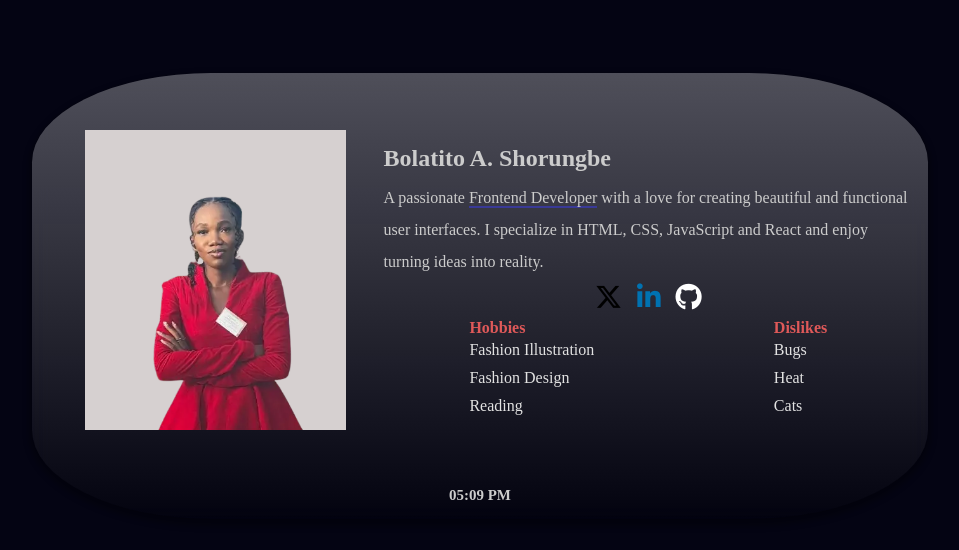
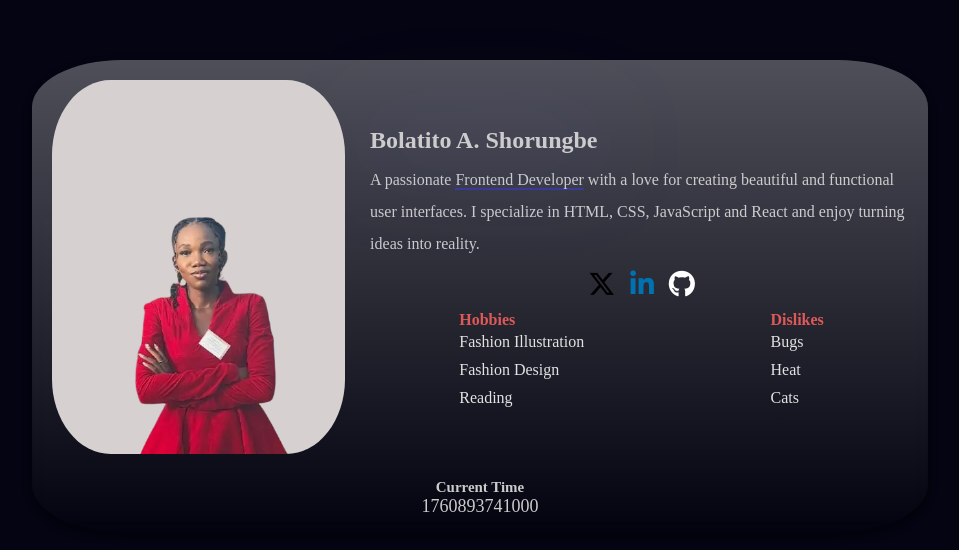
Before and after one commit to Bo1atit0/HNG_Profile-Card, a plain HTML site: page index.html in a window 1280 px wide. Shown: the part 104-654 px from the top of the page, without its empty margins (160-1119 px from the left). Drawn offline with Linux system fonts and the light colour scheme.

Commit message:
Feat:changed the time to ms

```diff
--- a/index.html
+++ b/index.html
@@ -96,7 +96,7 @@
         </div>
       </div>
       <!-- time  -->
-      <div data-testid="test-user-time" class="current-time-utc">
+      <div data-testid="test-user-time" class="time" style="text-align: center">
         <h5>Current Time</h5>
       </div>
     </article>
--- a/index.js
+++ b/index.js
@@ -1,10 +1,12 @@
-const now = new Date();
-let hours = now.getUTCHours(); // get hours from the full time
-const amPm = hours < 12 ? "AM" : "PM";
-hours = hours % 12 || 12;
-const formattedHours = hours.toString().padStart(2, "0");
-const minutes = now.getUTCMinutes().toString().padStart(2, 0);
-const currentTime = `${formattedHours}:${minutes} ${amPm}`;
-console.log(currentTime);
+// const now = new Date();
+// let hours = now.getUTCHours(); // get hours from the full time
+// const amPm = hours < 12 ? "AM" : "PM";
+// hours = hours % 12 || 12;
+// const formattedHours = hours.toString().padStart(2, "0");
+// const minutes = now.getUTCMinutes().toString().padStart(2, 0);
+// const currentTime = `${formattedHours}:${minutes} ${amPm}`;
+// console.log(currentTime);
 
-document.querySelector(".current-time-utc h5").innerText = `${currentTime}`;
+// document.querySelector(".current-time-utc h5").innerText = `${currentTime}`;
+const timeDiv = document.getElementsByClassName("time")[0]; // first element with class "time"
+timeDiv.innerHTML = `<h5>Current Time</h5> <p>${Date.now()}</p>`;
--- a/style.css
+++ b/style.css
@@ -29,10 +29,10 @@ body {
   flex-direction: column;
   align-items: center;
   justify-content: center;
-  gap: 15px;
+  gap: 20px;
   /* border: 1px solid #ccc;*/
   box-shadow: 0 4px 6px 3px rgba(0, 0, 0, 0.329);
-  border-radius: 20%;
+  border-radius: 10%;
   width: 70vw;
   margin: auto;
   padding: 15px;
@@ -50,6 +50,7 @@ body {
 
   align-items: center;
   justify-content: center;
+  gap: 20px;
 }
 
 .card .image-container {
@@ -78,8 +79,9 @@ body {
   position: absolute;
 } */
 .card .image-container figure {
-  height: 80%;
-  width: 80%;
+  height: 100%;
+  width: 100%;
+  border-radius: 20%;
   /* background-color: rgb(209, 118, 118);*/
   background-color: #d6d0d0;
   /* border-radius: 50%; */
@@ -88,21 +90,24 @@ body {
   display: flex;
   justify-content: center;
   z-index: 10;
+  display: flex;
+  justify-content: center;
+  align-items: center;
 }
 .card .image-container figure img {
   position: absolute;
-  max-width: 110%;
+  max-width: 100%;
   height: auto;
   bottom: 0;
 }
 
 .card .text {
-  width: 70%;
+  width: 80%;
   text-decoration: none;
 
   display: flex;
   flex-direction: column;
-  gap: 10px;
+  gap: 15px;
 }
 
 .card .text .main-text {
@@ -113,6 +118,7 @@ body {
 
 .card .text .main-text h2 {
   font-size: clamp(0.7rem, 2.5vw, 1.5rem);
+  filter: drop-shadow(0 0 2em #646cffaa);
 }
 
 .card .text .main-text p {
@@ -164,14 +170,14 @@ body {
   .card {
     display: flex;
     flex-direction: column;
-    width: 50vw;
+
     padding: 15px 0;
     gap: 20px;
   }
   .card .container-1 {
     display: flex;
     flex-direction: column;
-    width: 50vw;
+
     padding: 15px 0;
     gap: 20px;
   }
```
